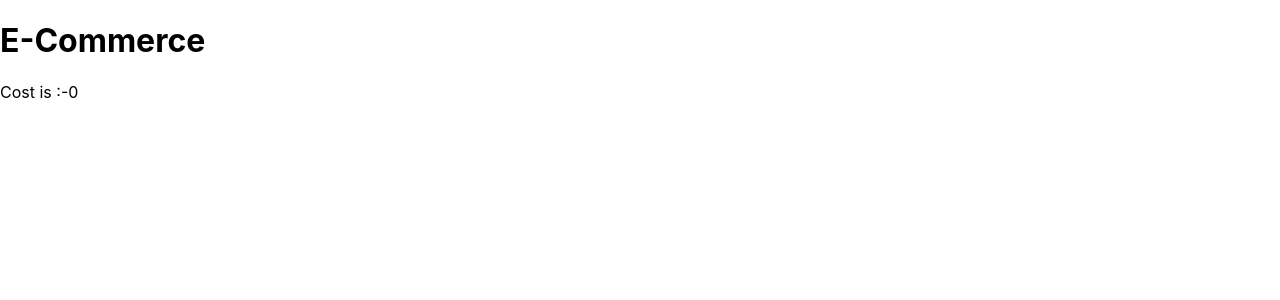
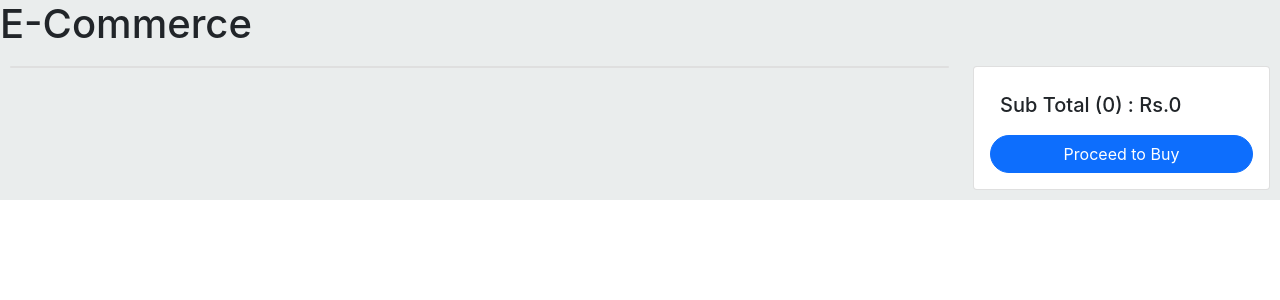
Before and after one commit to saisrivenkat/React-ecommerce, a React (Create React App) app: page /cart in a window 1280 px wide. Shown: the top 300 px of the page. Built offline with nearby package versions, Linux system fonts and the light colour scheme.

Commit message:
added basic styles for cart

```diff
--- a/public/index.html
+++ b/public/index.html
@@ -25,6 +25,7 @@
       Learn how to configure a non-root public URL by running `npm run build`.
     -->
     <title>React App</title>
+    <link href="https://cdn.jsdelivr.net/npm/bootstrap@5.0.0-beta3/dist/css/bootstrap.min.css" rel="stylesheet" integrity="sha384-eOJMYsd53ii+scO/bJGFsiCZc+5NDVN2yr8+0RDqr0Ql0h+rP48ckxlpbzKgwra6" crossorigin="anonymous">
   </head>
   <body>
     <noscript>You need to enable JavaScript to run this app.</noscript>
@@ -39,5 +40,6 @@
       To begin the development, run `npm start` or `yarn start`.
       To create a production bundle, use `npm run build` or `yarn build`.
     -->
+    <script src="https://cdn.jsdelivr.net/npm/bootstrap@5.0.0-beta3/dist/js/bootstrap.bundle.min.js" integrity="sha384-JEW9xMcG8R+pH31jmWH6WWP0WintQrMb4s7ZOdauHnUtxwoG2vI5DkLtS3qm9Ekf" crossorigin="anonymous"></script>
   </body>
 </html>
--- a/src/App.js
+++ b/src/App.js
@@ -14,16 +14,19 @@ function App() {
       id: 1,
       title: "Sunflower oil",
       cost: 180,
+      category:"household"
     },
     {
       id: 2,
       title: "iphone",
       cost: 100,
+      category:"phones"
     },
     {
       id: 3,
       title: "mango pickle",
-      cost: 120
+      cost: 120,
+      category:"household"
     }
   ])
   const [cart, setcart] = useState([])
@@ -89,7 +92,7 @@ function App() {
 
   return (
     <Router>
-      <div className="App">
+      <div className="App" style={{backgroundColor: "#EAEDED"}}>
         <h1>E-Commerce</h1>
         <Switch>
           <Route exact path="/">
--- a/src/Components/Cart.js
+++ b/src/Components/Cart.js
@@ -1,14 +1,29 @@
+/* eslint-disable no-lone-blocks */
 import React from 'react'
 
 export default function Cart({ cart, deleteitem, change, cost }) {
     return (
         <>
-            <div>
+
+            <div className="container-fluid" style={{ padding: "10px" }}>
+                <div className="row">
+                    <div className="col-md-9">
+                        <div class="card mb-3" style={{ maxWidth: "auto" }}>
                             {cart.map((item) => {
                                 return (
                                     <div key={item.id}>
-                            <span>{item.title}</span>
+                                        <div class="row g-0">
+                                            <div class="col-md-3 embed-responsive embed-responsive-16by9">
+                                                <img src="https://assetscdn1.paytm.com/images/catalog/product/F/FA/FASFORTUNE-SUNFBIGB985832444062DD/1561508979210_5.jpg" alt="..." width="250px" style={{ padding: "25px" }} />
+                                            </div>
+                                            <div class="col-md-9">
+                                                <div class="card-body">
+                                                    <div style={{ display: "flex" }}>
+                                                        <h5 class="card-title" style={{ justifyContent: "end" }}>{item.title}</h5>
+                                                    </div>
+                                                    <span>In stock</span>
                                                     <button onClick={() => deleteitem(item.id)}>Delete</button>
+
                                                     <select value={item.qty} onChange={(e) => change(e, item.id)}>
                                                         <option selected value="1">1</option>
                                                         <option value="2">2</option>
@@ -16,11 +31,41 @@ export default function Cart({ cart, deleteitem, change, cost }) {
                                                     </select>
                                                     <span>{item.cost}</span>
                                                 </div>
+                                            </div>
+                                        </div>
+                                        <hr style={{ margin: "0 30px" }} />
+                                    </div>
+
                                 )
                             })}
-                <span>Cost is :-{cost()}</span>
+
 
                         </div>
+
+                    </div>
+                    <div className="col-md-3 ">
+                        <div class="card" style={{ width: "auto" }}>
+                            <div class="card-body">
+                                <h5 class="card-title" style={{ padding: "10px" }}>Sub Total ({cart.length}) : Rs.{cost()} </h5>
+
+
+                                <center><button className="btn btn-primary " style={{ borderRadius: "20px", width: "100%" }}>Proceed to Buy</button></center>
+                            </div>
+                        </div>
+                    </div>
+
+                </div>
+
+
+                <div>
+
+
+
+                </div>
+            </div>
+            {/*}
+
+            */}
         </>
     );
 }
```
Lines whose indentation alone changed are shown as unchanged.
